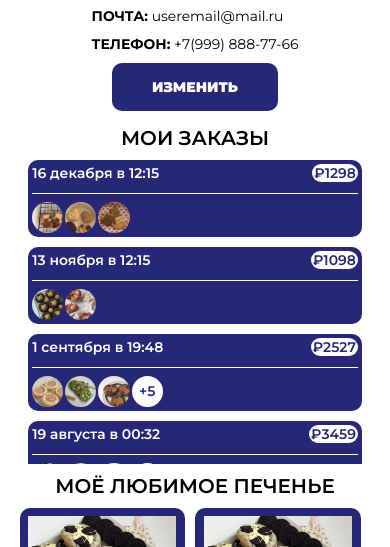
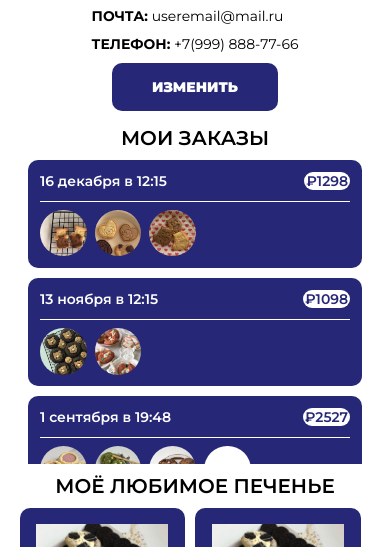
Before and after one commit to tanpii/tanpii.github.io, a plain HTML site: page profile.html in a window 390 px wide. Shown: the part 233-780 px from the top of the page. Drawn offline with Linux system fonts and the light colour scheme; a web font is replaced by a local one.

Commit message:
Update profile.css

```diff
--- a/profile.css
+++ b/profile.css
@@ -244,20 +244,28 @@
     max-height: 40vh;
     margin-bottom: 10px;
   }
+  .order-card {
+    padding: 3vw;
+  }
   .order-product {
-    width: 8vw;
-    height: 8vw;
+    width: 12vw;
+    height: 12vw;
+    margin-right: 2vw;
   }
   .order-other {
-    width: 8vw;
-    height: 8vw;
-    line-height: 8vw;
+    width: 12vw;
+    height: 12vw;
+    line-height: 12vw;
   }
   .favourite-products {
     width: 90%;
     max-height: 50vh;
     margin-bottom: 10px;
   }
+  .favourite-product {
+    padding: 3vw;
+  }
+
 }
 
 @media (max-width: 445px) {
```
